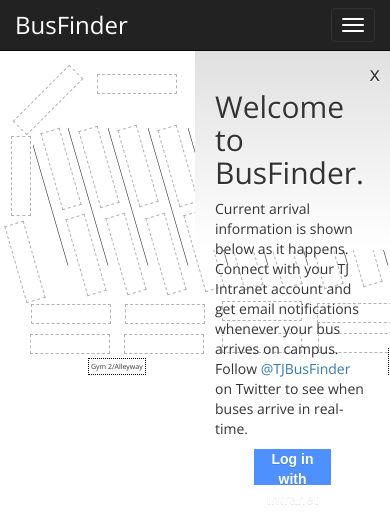
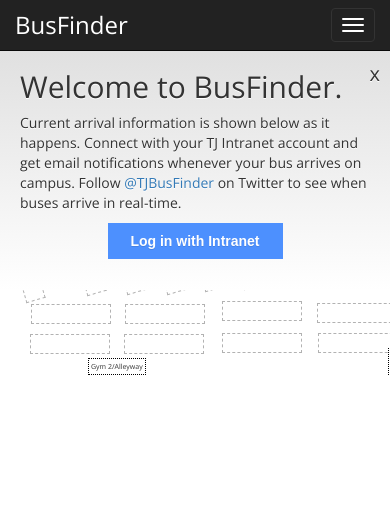
Before and after one commit to hacktj15/bus, a Django app: page / in a window 390 px wide. Shown: the top 530 px of the page. Run offline with Django 3.2, Linux system fonts and the light colour scheme; data comes from the database, SQL or seed files in the repository; some libraries are stand-ins or nearby versions.

Commit message:
requirements removal

```diff
--- a/bus/templates/index.html
+++ b/bus/templates/index.html
@@ -9,8 +9,8 @@
     .splash {
         position: absolute;
         top: 50px;
-        left: 50%;
-        width: 50%;
+        right: 0;
+        width: 500px;
         height: 200px;
 
         text-shadow: 0 1px 0 #fff;
@@ -27,6 +27,10 @@
         z-index: 999;
     }
 
+    .splash h2 {
+        margin-top: 0;
+    }
+
     .splash .x {
         position: absolute;
         top: 0;
@@ -41,6 +45,19 @@
         width: 50%;
         margin-left: auto;
         margin-right: auto;
+    }
+
+    @media (max-width: 915px) {
+        .splash {
+            width: 100%;
+            left: 0;
+        }
+    }
+
+    @media (max-width: 500px) {
+        .splash {
+            height: 240px;
+        }
     }
     </style>
 {% endblock %}
--- a/requirements.txt
+++ b/requirements.txt
@@ -1,4 +1,2 @@
 django
 django-extensions
-sendgrid
-tweepy
```
